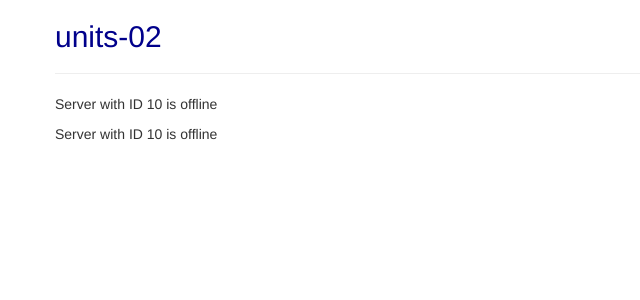
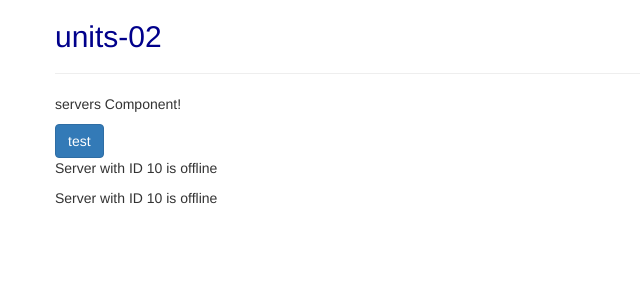
Before and after one commit to TharinduUdara/angular-udemy-course, an Angular app: page / in a window 1280 px wide. Shown: the top 300 px of the page, without its empty margins (0-640 px from the left). Built offline with nearby package versions, Linux system fonts and the light colour scheme.

Commit message:
property binding

```diff
--- a/src/app/servers/servers.component.html
+++ b/src/app/servers/servers.component.html
@@ -1,4 +1,7 @@
 <p>servers Component!</p>
+
+<button class="btn btn-primary"
+    [disabled]="!allowNewServer">test</button>
 
 <app-server></app-server>
 <app-server></app-server>
--- a/src/app/servers/servers.component.ts
+++ b/src/app/servers/servers.component.ts
@@ -1,10 +1,21 @@
-import { Component } from '@angular/core';
+import { Component, OnInit} from '@angular/core';
 
 @Component({
   //selector: '[app-servers]', // element selector chenge to attribute selector by using []
   selector: '.app-servers', //element change to class by using .
-  //templateUrl: './servers.component.html',
-  template: '<app-server></app-server><app-server></app-server>',
+  templateUrl: './servers.component.html',
+  // template: '<app-server></app-server><app-server></app-server>',
   styleUrls: ['./servers.component.scss'],
 })
-export class ServersComponent {}
+export class ServersComponent implements OnInit {
+    allowNewServer = false;
+    constructor() {
+      setTimeout(()=>{
+        this.allowNewServer = true;
+      },2000)
+     }
+     ngOnInit(): void {
+
+     }
+
+}
```
